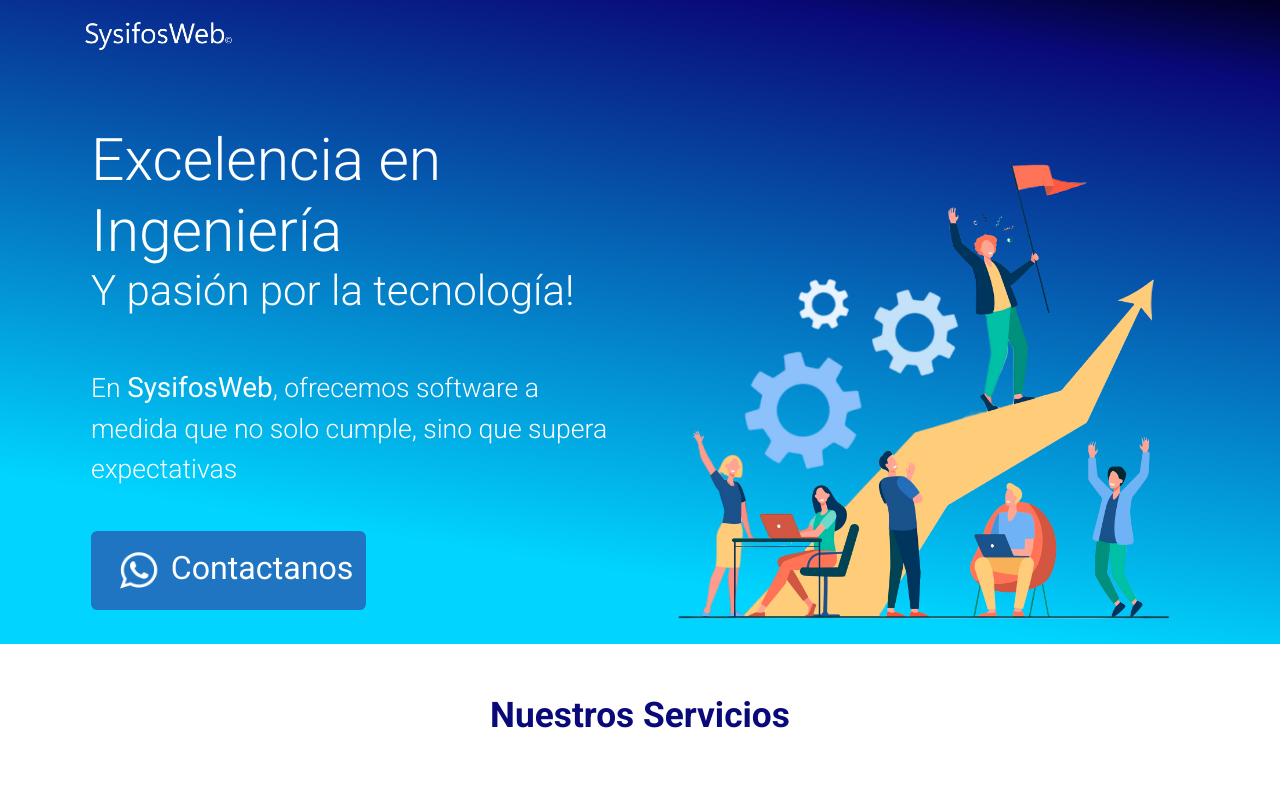
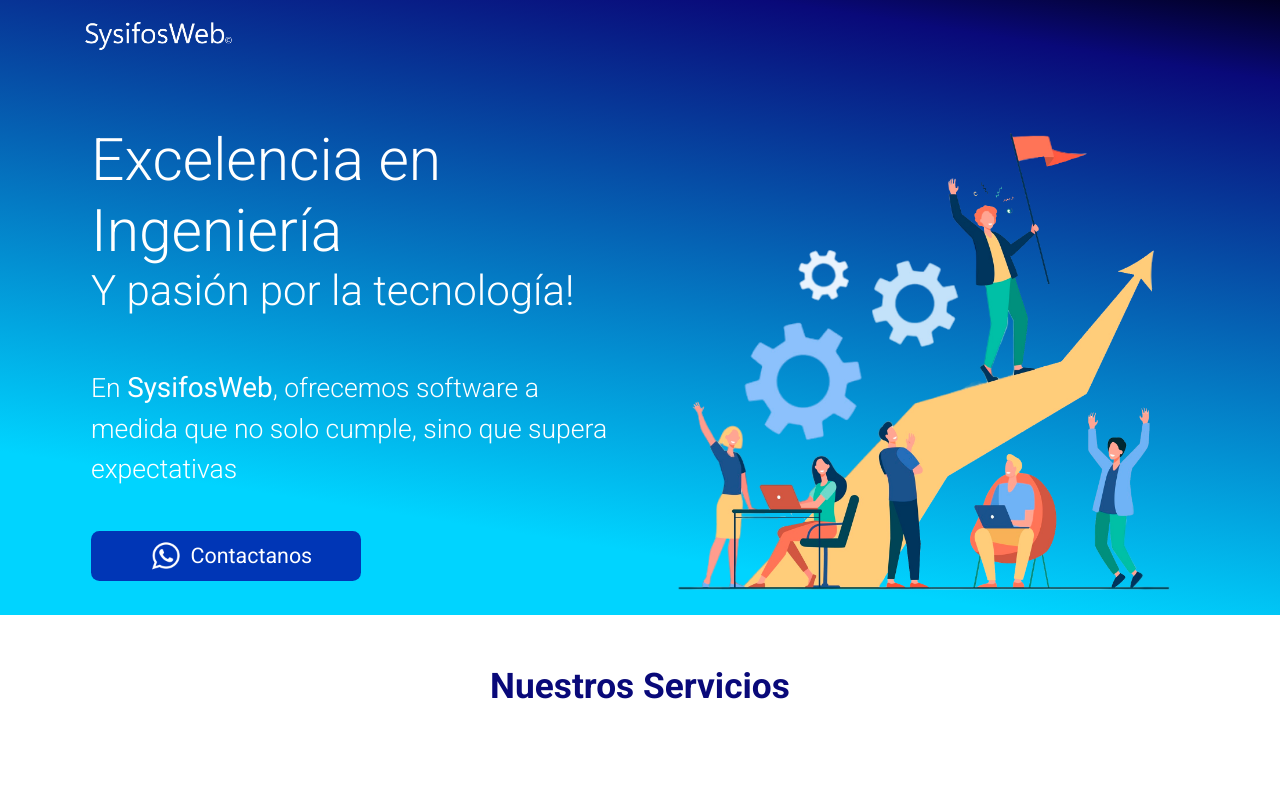
Before and after one commit to SysifosWeb/landingPage, a React (Vite) app: page / in a window 1280 px wide. Shown: the top 797 px of the page. Built offline with nearby package versions, Linux system fonts and the light colour scheme.

Commit message:
feat: :lipstick: agrega estilos al boton de contacto

```diff
--- a/src/Index.jsx
+++ b/src/Index.jsx
@@ -61,16 +61,11 @@ const Index = () => {
             </p>
             <div className="text-center text-md-start mb-4">
               <a
-                className={"btn btn-success btn-lg" + indexcss.btnContact}
+                className={"btn btn-success btn-lg " + indexcss.btnContact}
                 aria-label="Chat on WhatsApp"
-                style={{
-                  background: "#1F75C2",
-                  border: "none",
-                  fontSize: "1.5em",
-                }}
                 href="https://wa.me/+56949109970?text=Hola!%20Quisiera%20Más%20información%20porfavor"
               >
-                <img src={whatsapp} style={{ height: "4rem" }} />
+                <img src={whatsapp} style={{ height: "3rem" }} />
                 Contactanos
               </a>
             </div>
--- a/src/css/index.module.css
+++ b/src/css/index.module.css
@@ -15,10 +15,19 @@
 
 .btnContact {
   background: rgb(0, 54, 182);
+  display: flex;
+  justify-content: center;
+  align-items: center;
+  width: 100%;
+  padding: 0;
+  border: none;
+  font-size: 1em;
 }
 
-.btnContact:hover {
+.btnContact:hover, .btnContact:active, .btnContact:focus{
   background: rgb(0, 42, 142);
+  background-color: rgb(0, 42, 142) !important;
+  box-shadow: none;
 }
 
 .prefooter{
@@ -31,3 +40,10 @@
   font-family: "Roboto", sans-serif;
   font-weight: 300;
 }
+
+@media (min-width: 1200px) {
+  .btnContact {
+    width: 50%;
+  }
+
+}
```
